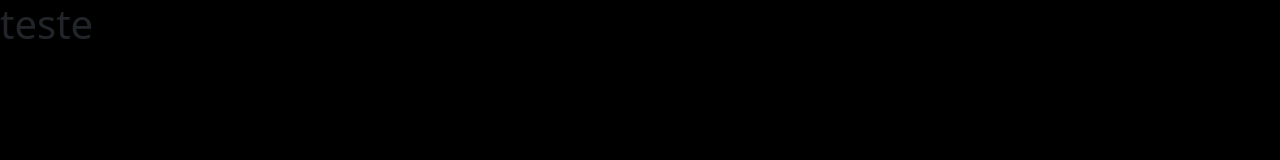
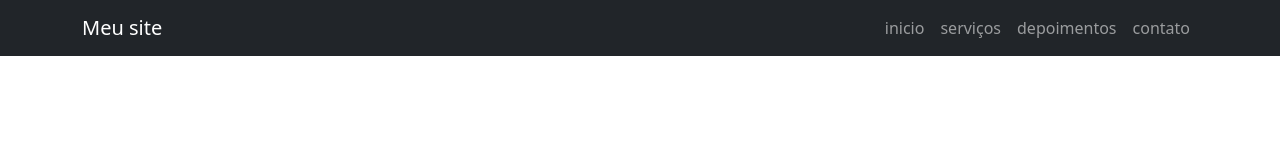
Before and after one commit to larissaog/second-landpage-bootstrap, a plain HTML site: page index.html in a window 1280 px wide. Drawn offline with nearby package versions, Linux system fonts and the light colour scheme.

Commit message:
faeat: added navBar

```diff
--- a/index.html
+++ b/index.html
@@ -7,9 +7,28 @@
     <link href="https://cdn.jsdelivr.net/npm/bootstrap@5.3.3/dist/css/bootstrap.min.css" rel="stylesheet" integrity="sha384-QWTKZyjpPEjISv5WaRU9OFeRpok6YctnYmDr5pNlyT2bRjXh0JMhjY6hW+ALEwIH" crossorigin="anonymous">
     <link rel="stylesheet" href="/styles/global.css">
     <link rel="stylesheet" href="./styles/styles.css">
+    <script src="https://cdn.jsdelivr.net/npm/bootstrap@5.3.3/dist/js/bootstrap.bundle.min.js" integrity="sha384-YvpcrYf0tY3lHB60NNkmXc5s9fDVZLESaAA55NDzOxhy9GkcIdslK1eN7N6jIeHz" crossorigin="anonymous"></script>
 </head>
 <body>
-    <h1 class="text-sucess">teste </h1>
+    <!-- navbar -->
+     <nav class="navbar navbar-expand-lg navbar-dark bg-dark fixed-top ">
+        <div class="container">
+            <a class="navbar-brand" href="#">Meu site</a>
+        <button class="navbar-toggler" type="button" data-bs-toggle="collapse" data-bs-target="#navbarNav">
+            <span class="navbar-toogler-icon"> </span>
+
+            </button>
+        <div class="collapse navbar-collapse" id="navbarNav">
+        <ul class="navbar-nav ms-auto">
+            <li class="nav-tem" ><a class="nav-link" href="#hero">inicio</a></li>
+            <li class="nav-tem" ><a class="nav-link" href="#hero">serviços</a></li>
+            <li class="nav-tem" ><a class="nav-link" href="#hero">depoimentos</a></li>
+            <li class="nav-tem" ><a class="nav-link" href="#hero">contato</a></li> </div>
+        </ul></div>
+
+
+
+    </nav>
 
 
 
--- a/styles/global.css
+++ b/styles/global.css
@@ -2,7 +2,7 @@
 /* root serve para criar variaveis no css */
 
 :root {
-    --variable-example: black;
+    --variable-example:#fff;
 
 }
 
```
